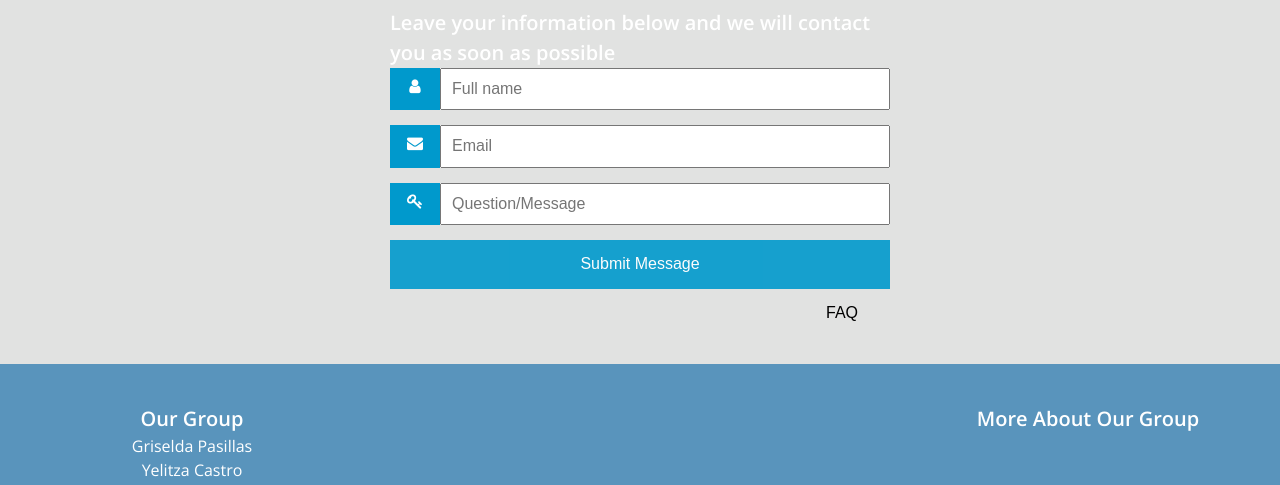
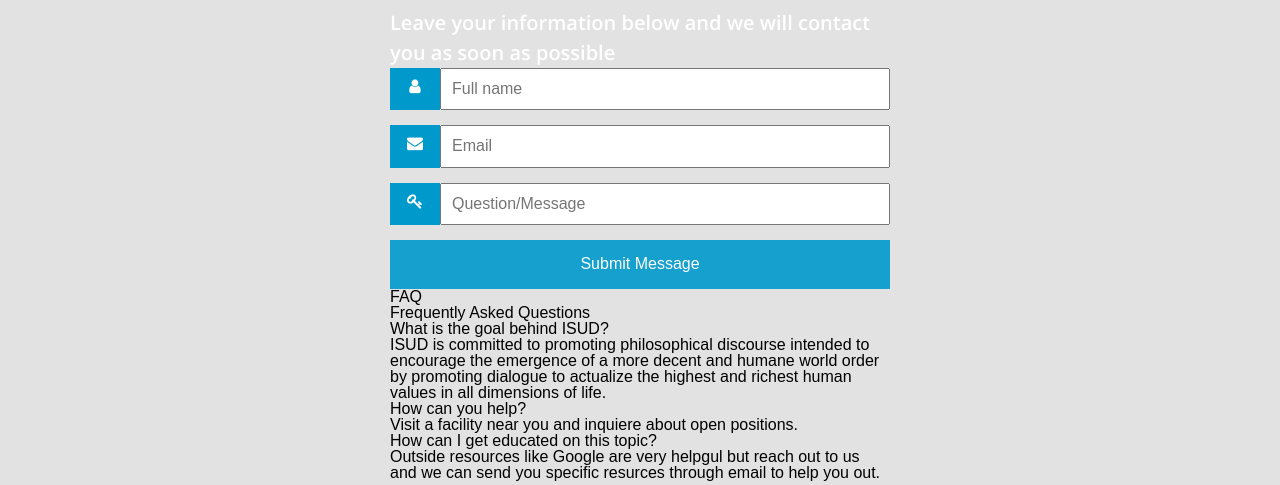
Before and after one commit to mahmood93m/Project-2, a plain HTML site: page contact.html in a window 1280 px wide. Shown: the part 313-798 px from the top of the page. Drawn offline with nearby package versions, Linux system fonts and the light colour scheme.

Commit message:
Update contact.html

```diff
--- a/contact.html
+++ b/contact.html
@@ -60,7 +60,15 @@
 </div>
 </form>
 <div class="column";>
-	<p> FAQ</p>
+	<h1> FAQ</h1>
+	<h3> Frequently Asked Questions</h3>
+	<ul>
+		<li><h3> What is the goal behind ISUD? </h3> ISUD is committed to promoting philosophical discourse intended to encourage the emergence
+			of a more decent and humane world order by promoting dialogue to actualize the highest and
+			richest human values in all dimensions of life.</li>
+		<li><h3> How can you help? </h3> Visit a facility near you and inquiere about open positions.</li>
+		<li><h3>How can I get educated on this topic?</h3> Outside resources like Google are very helpgul but reach out to us and we can send you specific resurces through email to help you out. </li>
+	</ul>
 </div>
 </div>
     </article>
```
